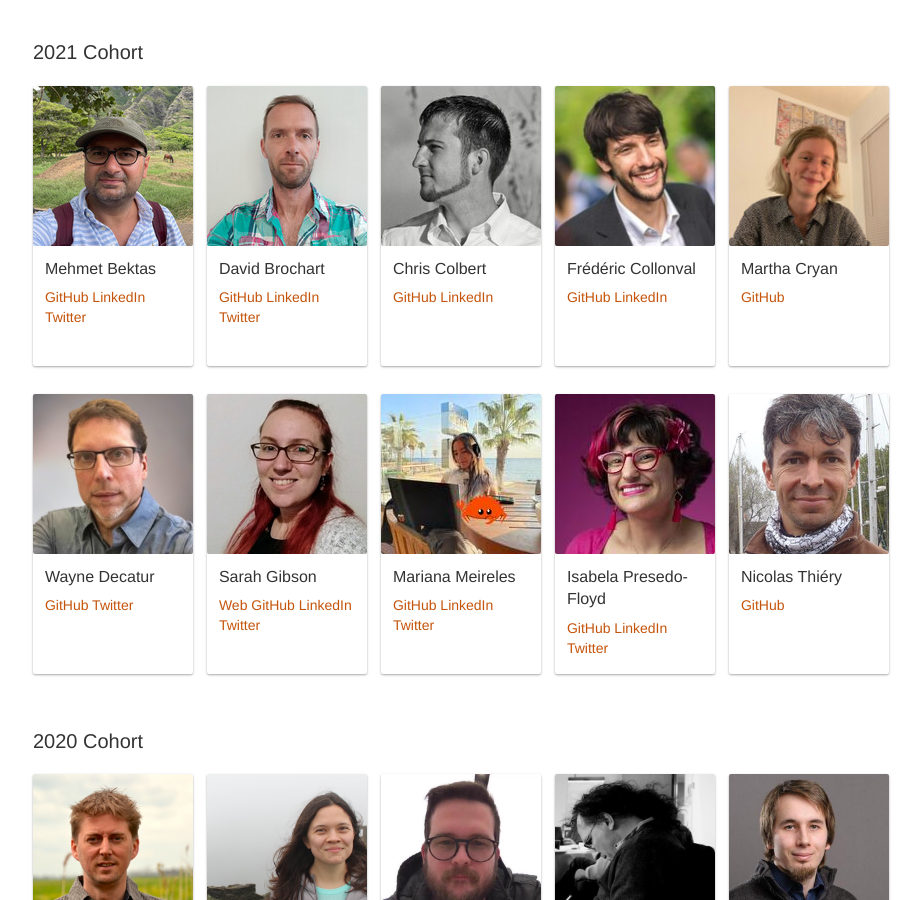
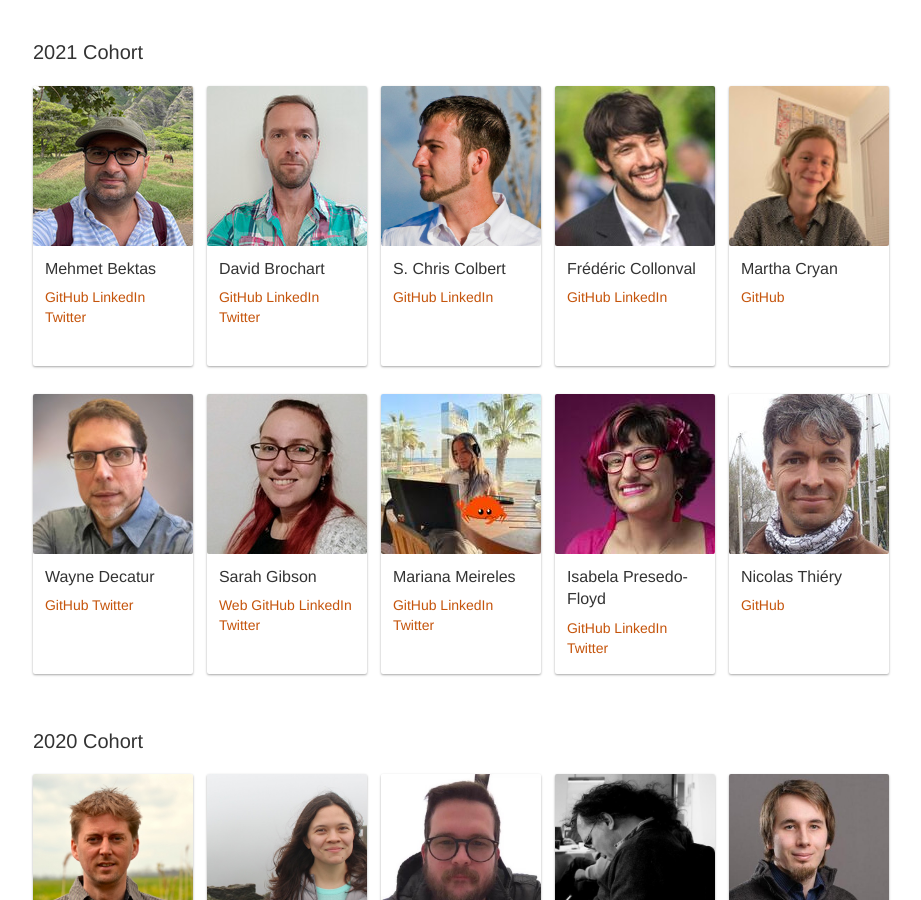
Before and after one commit to jupyter/jupyter.github.io, a Jekyll site: the page built from about.html, in a window 1280 px wide and 900 px high, scrolled down 943 px. Shown: the whole window, without its empty margins (142-1063 px from the left). Built offline with Jekyll 4.4.1, drawn with Linux system fonts in a browser that asks for light colours; comment, search, counter and statistics services are not loaded.

Commit message:
Update distinguished contributor personal details

```diff
--- a/about.html
+++ b/about.html
@@ -27,7 +27,7 @@ distinguished_2021:
     twitter_handle: davidbrochart
     gh_handle: davidbrochart
     linkedin: https://www.linkedin.com/in/david-brochart-4208721/
-  - name: Chris Colbert
+  - name: S. Chris Colbert
     photo: Chris_Colbert.jpg
     gh_handle: sccolbert
     linkedin: https://www.linkedin.com/in/chris-colbert-89699b7/
```
Also changed, not shown: assets/bios/Chris_Colbert.jpg.
